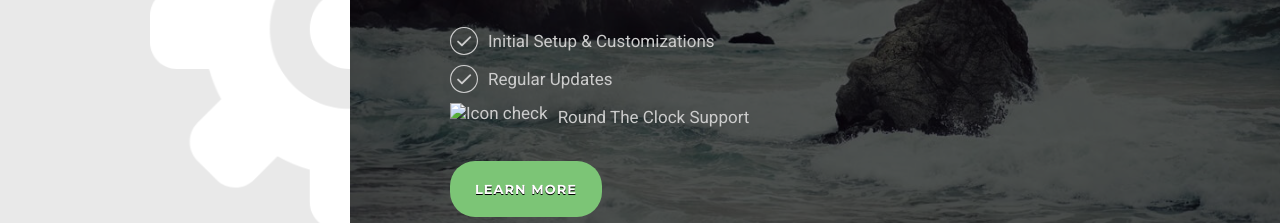
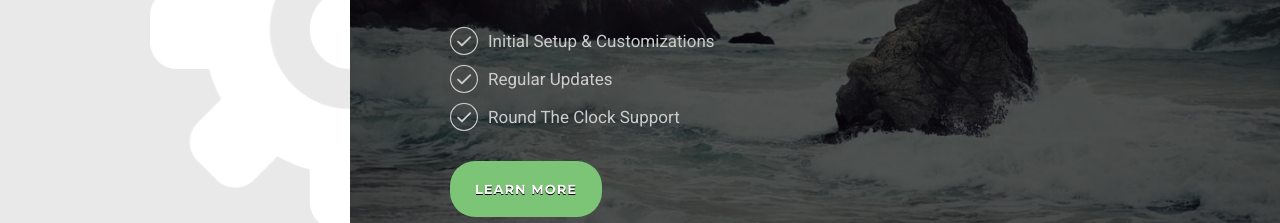
Before and after one commit to marnaw/web-challenge-3, a website: page index.html in a window 1280 px wide. Shown: the part 1251-1474 px from the top of the page. Drawn offline with Linux system fonts and the light colour scheme; the site is published under a folder, as on GitHub Pages, so addresses that start at the root find nothing.

Commit message:
Update link icon-check

```diff
--- a/index.html
+++ b/index.html
@@ -99,7 +99,7 @@
                         Customizations</li>
                     <li class="list__item"><img src="img/icon-check.svg" alt="Icon check" class="list__icon"> Regular
                         Updates</li>
-                    <li class="list__item"><img src="/img/icon-check.svg" alt="Icon check" class="list__icon"> Round The
+                    <li class="list__item"><img src="img/icon-check.svg" alt="Icon check" class="list__icon"> Round The
                         Clock Support
                     </li>
                 </ul>
```
